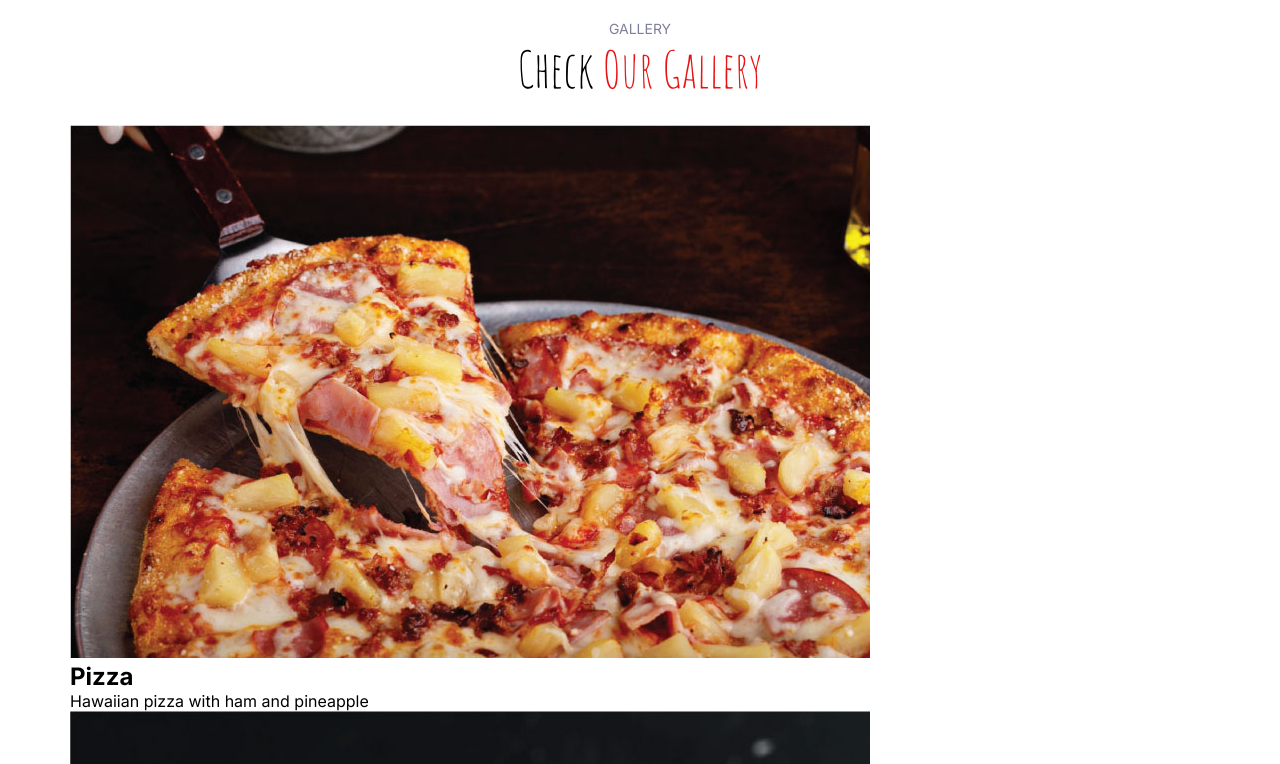
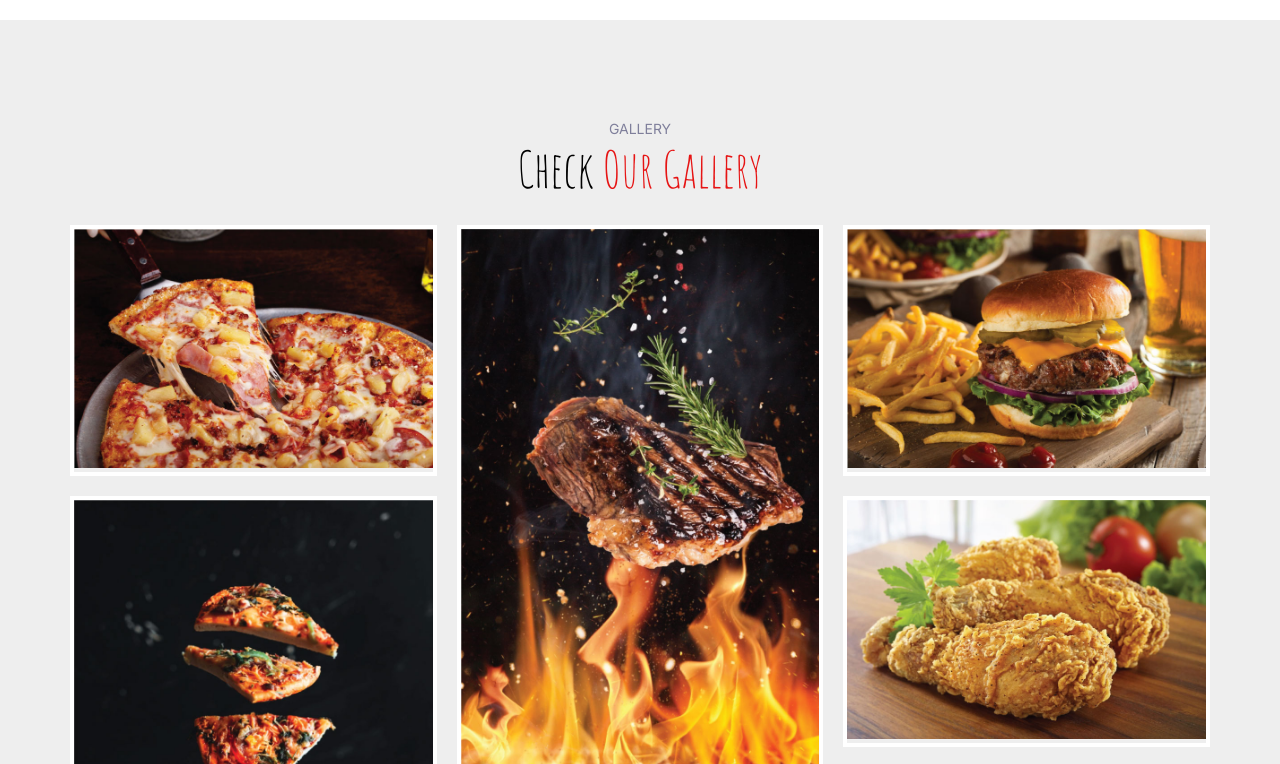
Before and after one commit to Ghada-M-Elsanhory/Mealify, a plain HTML site: page index.html in a window 1280 px wide. Shown: the part 1620-2384 px from the top of the page. Drawn offline with Linux system fonts and the light colour scheme.

Commit message:
style gallery

```diff
--- a/css/style.css
+++ b/css/style.css
@@ -483,3 +483,64 @@ header {
     }
   }
   /* End Chefs */
+
+/* Start Gallery */
+.gallery {
+    padding: 100px 0 0;
+    background-color: #eee;
+  }
+  .gallery .gallery-photos {
+    display: flex;
+    flex-direction: column;
+    flex-wrap: wrap;
+    gap: 20px;
+    height: 1165px;
+  }
+  .gallery .gallery-photos .image {
+    position: relative;
+    border: 4px solid #fff;
+    width: calc((100% - 40px) / 3);
+    overflow: hidden;
+  }
+  .gallery .gallery-photos .image img {
+    width: 100%;
+  }
+  .gallery .gallery-photos .image .layer {
+    width: 100%;
+    height: 100%;
+    color: #fff;
+    padding: 15px;
+    text-align: center;
+    background-color: #00000096;
+    position: absolute;
+    left: 0;
+    top: 100%;
+    display: flex;
+    justify-content: center;
+    align-items: center;
+    flex-direction: column;
+    transition: var(--animation-duration);
+  }
+  .gallery .gallery-photos .image:hover .layer {
+    top: 0;
+  }
+
+  @media screen and (max-width: 1200px) {
+    .gallery .gallery-photos {
+      height: 845px;
+    }
+  }
+  @media screen and (max-width: 992px) {
+    .gallery .gallery-photos {
+      height: 780px;
+    }
+  }
+  @media screen and (max-width: 767px) {
+    .gallery .gallery-photos {
+      height: auto;
+    }
+    .gallery .gallery-photos .image {
+      width: 100%;
+    }
+  }
+  /* End Gallery */
```
